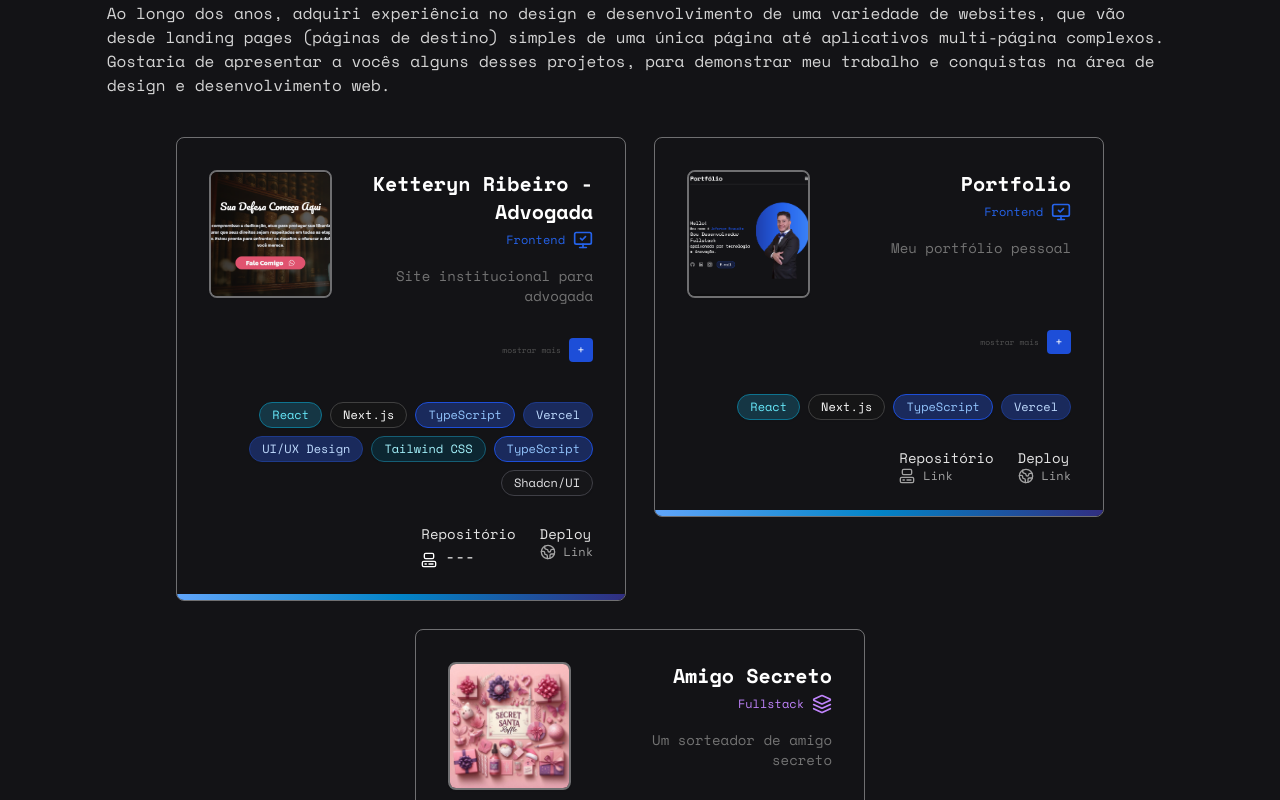
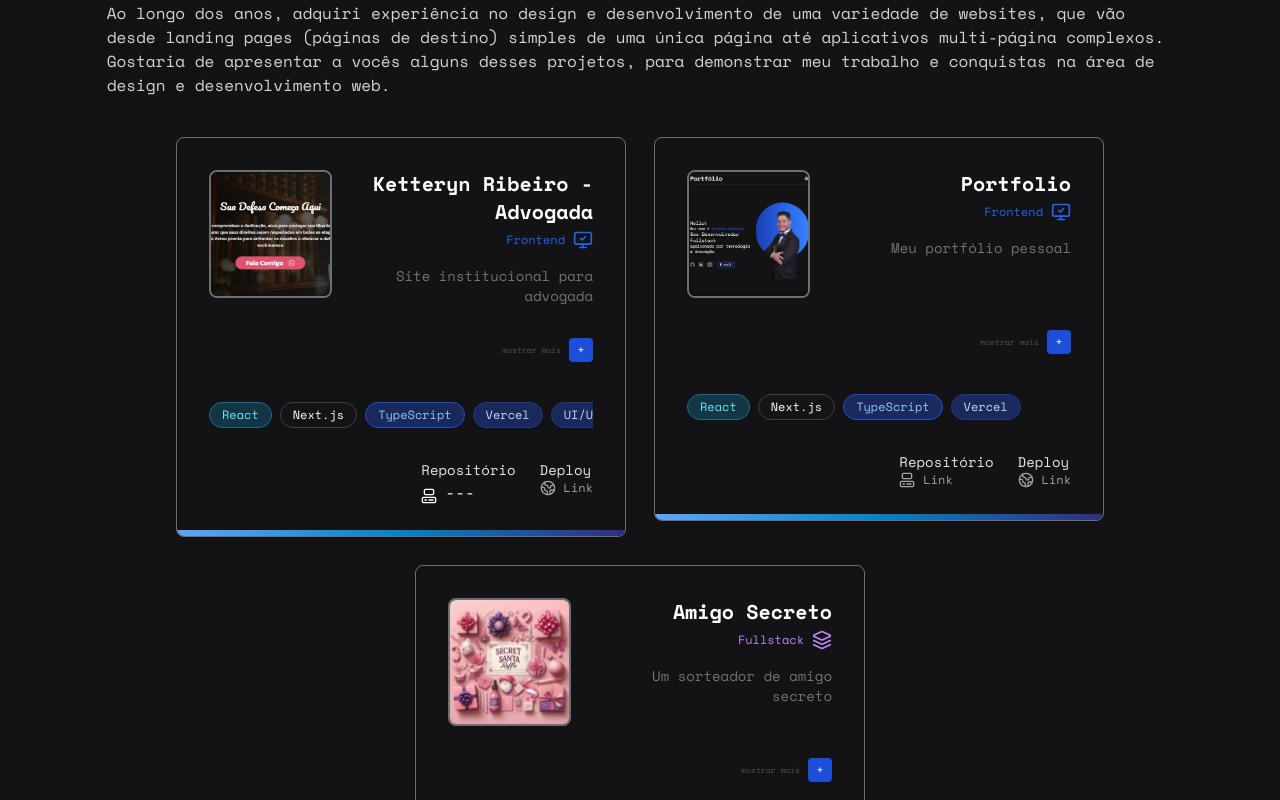
Before and after one commit to JeffyMesquita/portfolio, a Next.js app: page / in a window 1280 px wide. Shown: the part 5600-6400 px from the top of the page. Built offline with nearby package versions, Linux system fonts and the light colour scheme.

Commit message:
style: increase ProjectCard height and improve tag display with scrollbar customization

```diff
--- a/components/ProjectCard.tsx
+++ b/components/ProjectCard.tsx
@@ -195,7 +195,7 @@ export function ProjectCard({
   return (
     <div
       className={cn(
-        'group relative flex min-h-[250px] transform flex-col justify-between overflow-hidden rounded-lg border border-neutral-50/40 p-4 transition-all duration-500 ease-linear hover:scale-105 hover:border-sky-600 hover:shadow-xl hover:shadow-sky-800 sm:w-full sm:p-6 md:max-w-[700px] lg:max-w-[450px] lg:p-8',
+        'group relative flex min-h-[340px] transform flex-col justify-between overflow-hidden rounded-lg border border-neutral-50/40 p-4 transition-all duration-500 ease-linear hover:scale-105 hover:border-sky-600 hover:shadow-xl hover:shadow-sky-800 sm:w-full sm:p-6 md:max-w-[700px] lg:max-w-[450px] lg:p-8',
         className,
       )}
     >
@@ -277,14 +277,18 @@ export function ProjectCard({
 
       {/* TAGS */}
       {tags && tags.length > 0 && (
-        <div className="mb-4 flex flex-wrap justify-end gap-2 overflow-x-auto pb-1">
+        <div
+          className="mb-4 flex justify-end gap-2 overflow-x-auto overflow-y-hidden pb-2"
+          style={{ maxHeight: 40 }}
+        >
+          <div className="flex gap-2" style={{ minWidth: '100%' }}>
             {tags.map((tag) => {
               const color = tagColors[tag] || tagColors.default;
               return (
                 <span
                   key={tag}
                   className={cn(
-                  'whitespace-nowrap rounded-full border px-3 py-1 text-xs font-medium shadow-sm',
+                    'flex w-auto items-center justify-center whitespace-nowrap rounded-full border px-3 py-1 text-center text-xs font-medium shadow-sm',
                     color.bg,
                     color.text,
                     color.border,
@@ -294,6 +298,19 @@ export function ProjectCard({
                 </span>
               );
             })}
+          </div>
+          <style jsx>{`
+            div[style*='overflow-x-auto']::-webkit-scrollbar {
+              height: 6px;
+            }
+            div[style*='overflow-x-auto']::-webkit-scrollbar-thumb {
+              background: #334155;
+              border-radius: 8px;
+            }
+            div[style*='overflow-x-auto']::-webkit-scrollbar-track {
+              background: transparent;
+            }
+          `}</style>
         </div>
       )}
 
```
Lines whose indentation alone changed are shown as unchanged.
